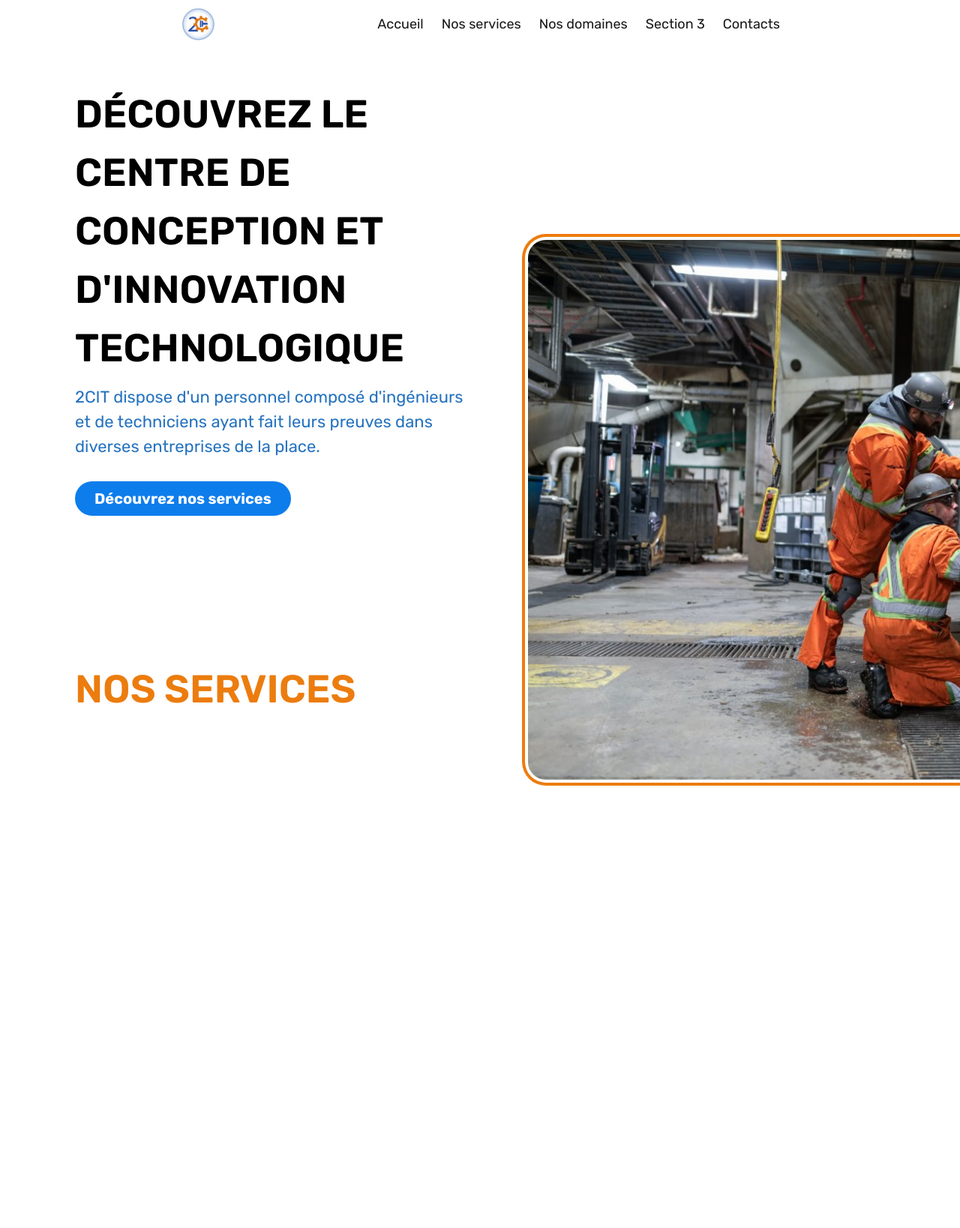
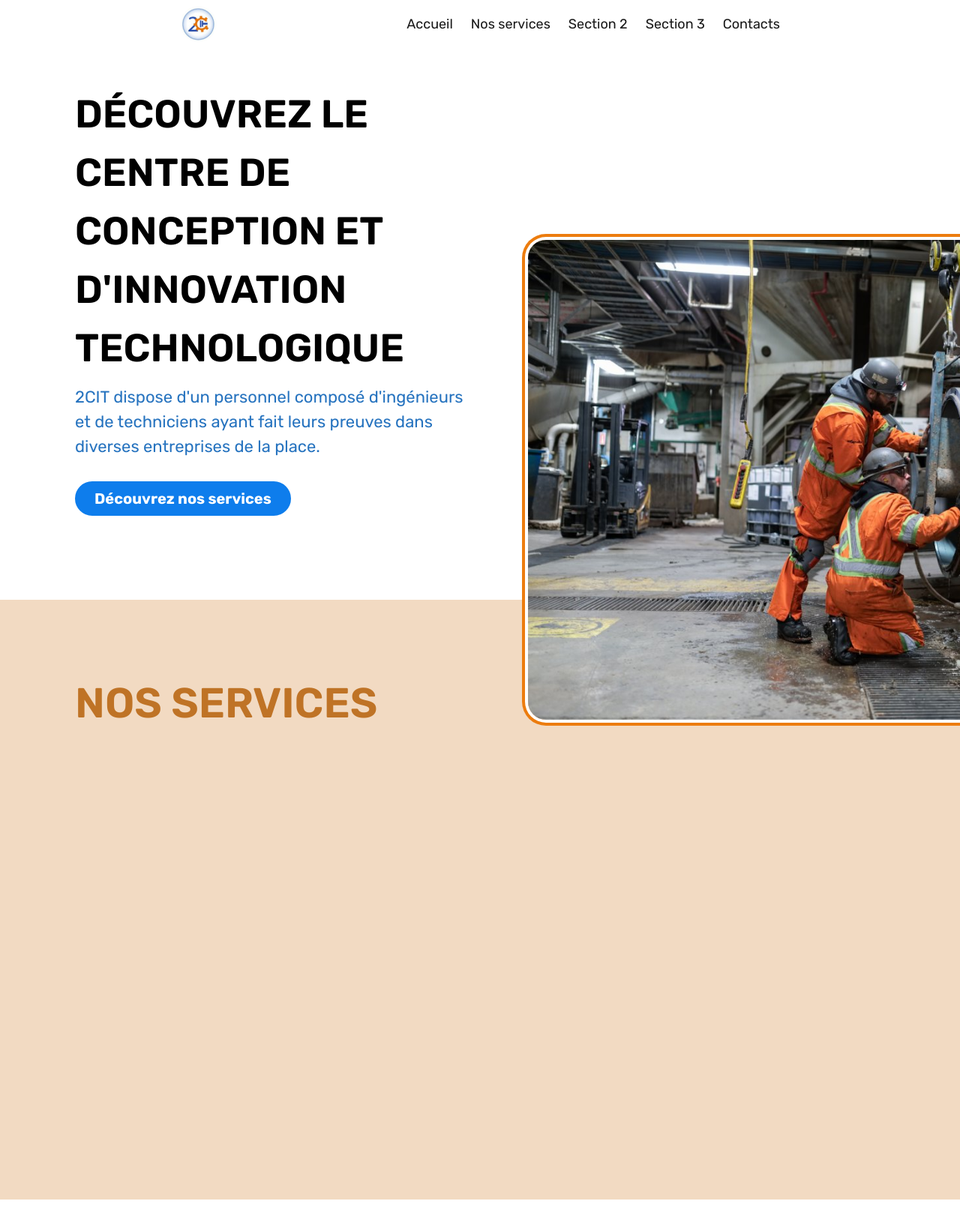
Before and after one commit to dRect911/2CIT, a Next.js app: page / in a window 1280 px wide. Shown: the top 1638 px of the page at 75% size. Built offline with nearby package versions, Linux system fonts and the light colour scheme.

Commit message:
fix: fixed meta desc | added temporary favicon

```diff
--- a/components/Navbar.jsx
+++ b/components/Navbar.jsx
@@ -18,7 +18,7 @@ const Navbar = ( {currentSection, setCurrentSection} ) => {
         <div className="flex gap-6 items-center font-normal text-[18px] " >
             <a href="#home" className="text-dark hover:text-primary-dark transition-all cursor-pointer "  >Accueil</a>
             <a href="#section1" className="text-dark hover:text-primary-dark transition-all cursor-pointer " >Nos services</a>
-            <a href="#section2" className="text-dark hover:text-primary-dark transition-all cursor-pointer " >Nos domaines</a>
+            <a href="#section2" className="text-dark hover:text-primary-dark transition-all cursor-pointer " >Section 2</a>
             <a href="#section3" className="text-dark hover:text-primary-dark transition-all cursor-pointer " >Section 3</a>
             <a href="#section4" className="text-dark hover:text-primary-dark transition-all cursor-pointer " onClick={testLog} >Contacts</a>
 
--- a/pages/_document.js
+++ b/pages/_document.js
@@ -14,9 +14,7 @@ export default function Document() {
 
   return (
     <Html lang="en" className="scroll-smooth">
-      <Head>
-        <meta name="description" content="Découvrez le Centre de Conception et d'Innovation Technologique. 2CIT dispose d'un personnel composé d'ingénieurs et de techniciens ayant fait leurs preuves dans diverses entreprises de la place." />
-      </Head>
+      <Head />
       <body className="w-full relative" >
         <Navbar currentSection={currentSection} setCurrentSection={setCurrentSection} />
         <Main />
--- a/pages/index.js
+++ b/pages/index.js
@@ -1,9 +1,6 @@
 import Head from 'next/head'
 import Image from 'next/image'
-import { Inter } from 'next/font/google'
-import Navbar from '@/components/Navbar'
 
-const inter = Inter({ subsets: ['latin'] })
 
 export default function Home() {
 
@@ -11,9 +8,10 @@ export default function Home() {
     <>
       <Head>
         <title>2CIT</title>
-        <meta name="description" content="Generated by create next app" />
-        <meta name="viewport" content="width=device-width, initial-scale=1" />
-        <link rel="icon" href="/favicon.ico" />
+        <meta name="description" content="Découvrez le Centre de Conception et d'Innovation Technologique. 2CIT dispose d'un personnel composé d'ingénieurs et de techniciens ayant fait leurs preuves dans diverses entreprises de la place." />
+        <meta property="og:title" content="2CIT" />
+        <meta property="og:description" content="Découvrez le Centre de Conception et d'Innovation Technologique. 2CIT dispose d'un personnel composé d'ingénieurs et de techniciens ayant fait leurs preuves dans diverses entreprises de la place." />
+        <link rel="icon" href="/logo-2cit.png" />
       </Head>
       <main className="snap-mandatory snap-y">
 
@@ -46,13 +44,13 @@ export default function Home() {
           {/* <div className=" hidden lg:flex lg:h-[400px] xl:shrink-0 xl:h-[500px] transition-all" /> */}
           <div className=" w-1/2 transition-all" />
 
-          <img src="/meca-industrielle-1.jpg" className="absolute top-[40vh] left-[55vw] h-[90vh] rounded-3xl ring-4 ring-offset-4 ring-secondary " />
+          <img src="/meca-industrielle-1.jpg" className="absolute top-[40vh] left-[55vw] h-[80vh] rounded-3xl ring-4 ring-offset-4 ring-secondary " />
 
         </div>
 
         {/* serrvices section */}
-        <div id="section1" className="w-full h-screen snap-center snap-always bg-light px-4 lg:px-[100px] pt-20" >
-            <h1 className="text-secondary w-1/2  font-semibold text-[36px] md:text-[36px] xl:text-[52px] transition-all uppercase" >
+        <div id="section1" className="w-full h-screen snap-center snap-always bg-secondary-light px-4 lg:px-[100px] pt-24" >
+            <h1 className="text-secondary-dark w-1/2  font-semibold text-[36px] md:text-[36px] xl:text-[56px] transition-all uppercase" >
               Nos services
             </h1>
         </div>
```
